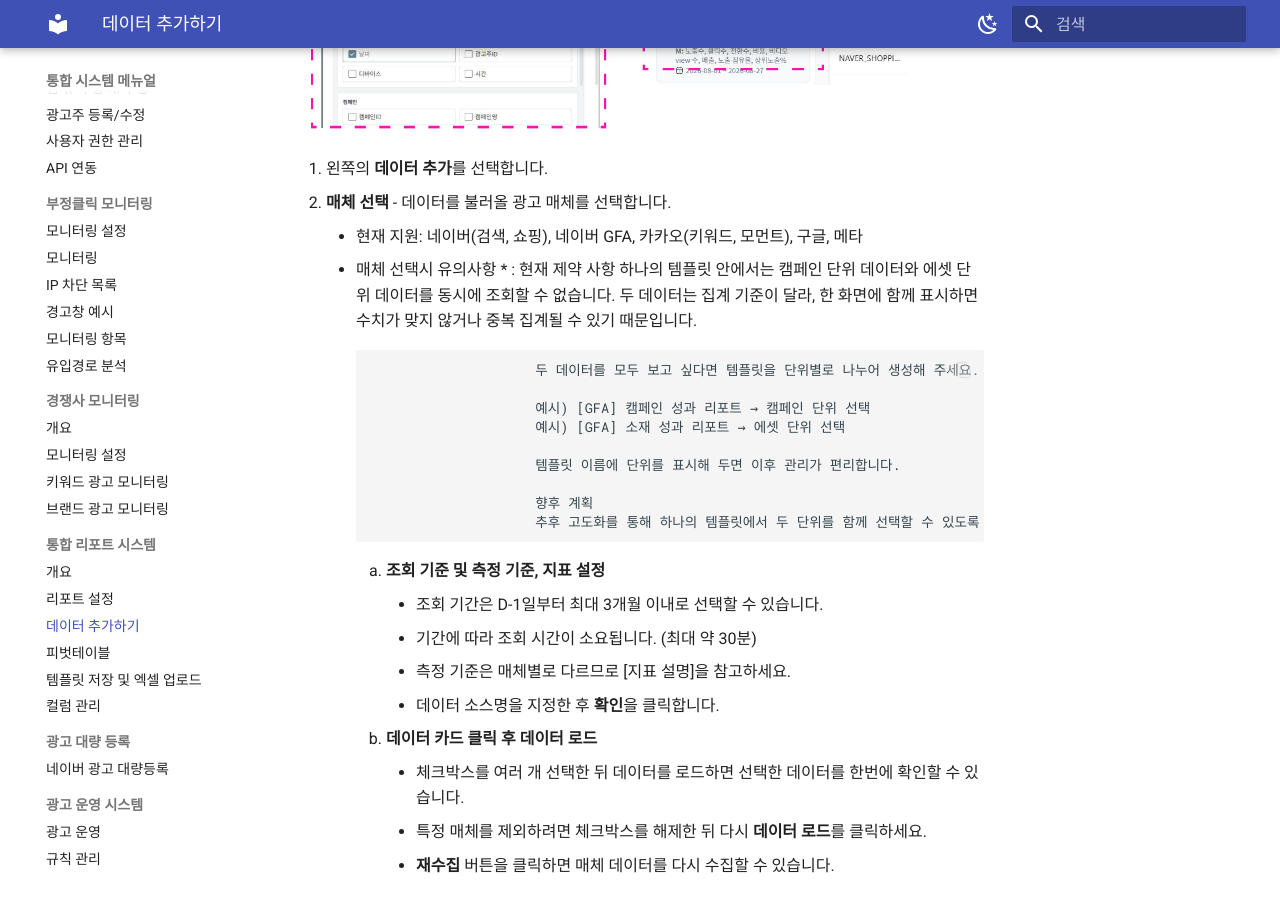
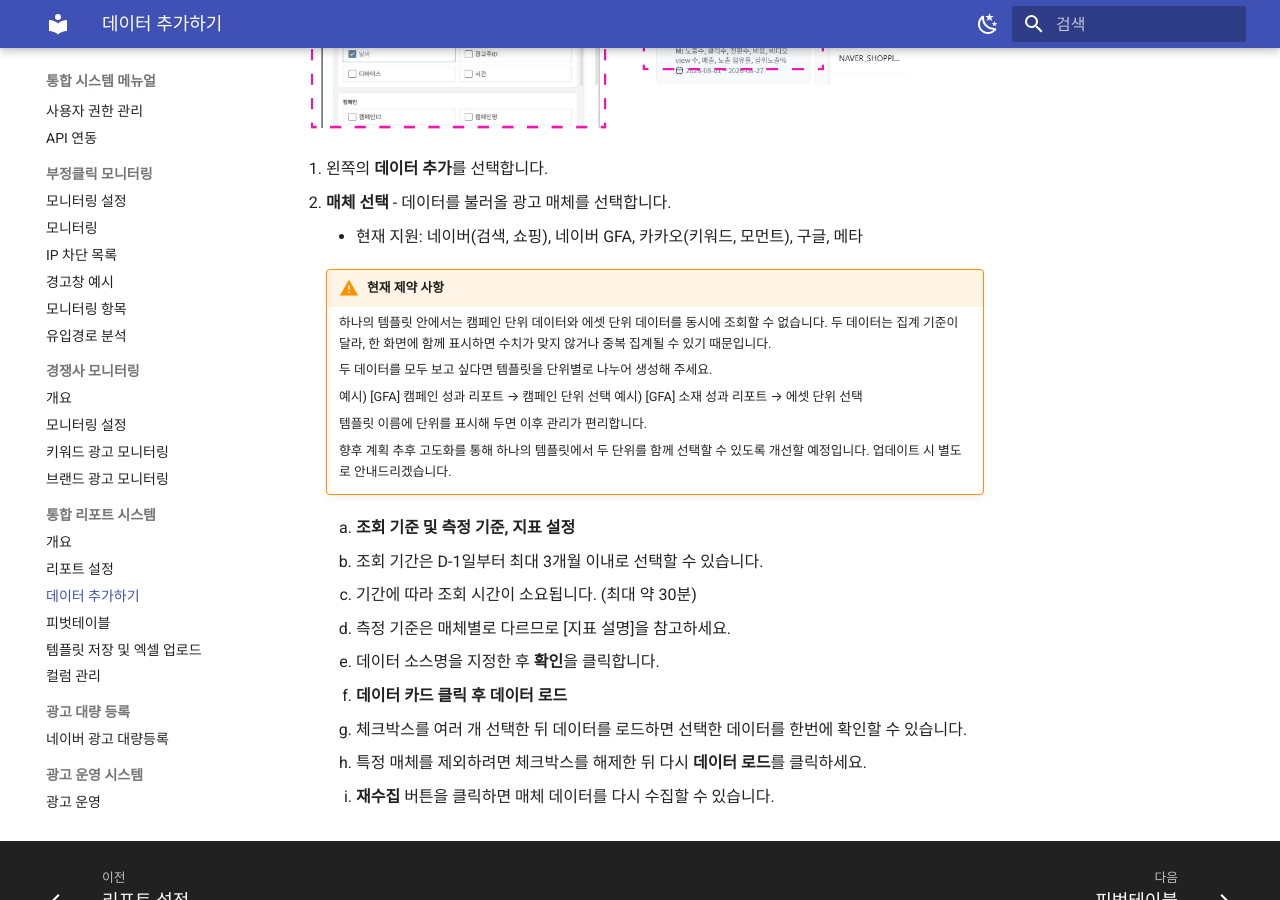
Before and after one commit to EinsHong/ad_system_manual, an MkDocs documentation site: the page built from docs/report/add-data.md, in a window 1280 px wide and 900 px high, scrolled down 547 px. Built offline with MkDocs 1.6.1 and Material for MkDocs 9.7.7, drawn with Linux system fonts in a browser that asks for light colours.

Commit message:
Update add-data.md

```diff
--- a/docs/report/add-data.md
+++ b/docs/report/add-data.md
@@ -5,18 +5,18 @@
 1. 왼쪽의 **데이터 추가**를 선택합니다.
 2. **매체 선택** - 데이터를 불러올 광고 매체를 선택합니다.
     - 현재 지원: 네이버(검색, 쇼핑), 네이버 GFA, 카카오(키워드, 모먼트), 구글, 메타
-    - 매체 선택시 유의사항 * : 현재 제약 사항
-                                하나의 템플릿 안에서는 캠페인 단위 데이터와 에셋 단위 데이터를 동시에 조회할 수 없습니다. 두 데이터는 집계 기준이 달라, 한 화면에 함께 표시하면 수치가 맞지 않거나 중복 집계될 수 있기 때문입니다.
+    !!! warning " 현재 제약 사항"
+        하나의 템플릿 안에서는 캠페인 단위 데이터와 에셋 단위 데이터를 동시에 조회할 수 없습니다. 두 데이터는 집계 기준이 달라, 한 화면에 함께 표시하면 수치가 맞지 않거나 중복 집계될 수 있기 때문입니다.
 
-                                두 데이터를 모두 보고 싶다면 템플릿을 단위별로 나누어 생성해 주세요.
+        두 데이터를 모두 보고 싶다면 템플릿을 단위별로 나누어 생성해 주세요.
 
-                                예시) [GFA] 캠페인 성과 리포트 → 캠페인 단위 선택
-                                예시) [GFA] 소재 성과 리포트 → 에셋 단위 선택
+        예시) [GFA] 캠페인 성과 리포트 → 캠페인 단위 선택
+        예시) [GFA] 소재 성과 리포트 → 에셋 단위 선택
 
-                                템플릿 이름에 단위를 표시해 두면 이후 관리가 편리합니다.
+        템플릿 이름에 단위를 표시해 두면 이후 관리가 편리합니다.
 
-                                향후 계획
-                                추후 고도화를 통해 하나의 템플릿에서 두 단위를 함께 선택할 수 있도록 개선할 예정입니다. 업데이트 시 별도로 안내드리겠습니다.
+        향후 계획
+        추후 고도화를 통해 하나의 템플릿에서 두 단위를 함께 선택할 수 있도록 개선할 예정입니다. 업데이트 시 별도로 안내드리겠습니다.
 3. **조회 기준 및 측정 기준, 지표 설정**
     - 조회 기간은 D-1일부터 최대 3개월 이내로 선택할 수 있습니다.
     - 기간에 따라 조회 시간이 소요됩니다. (최대 약 30분)
```
